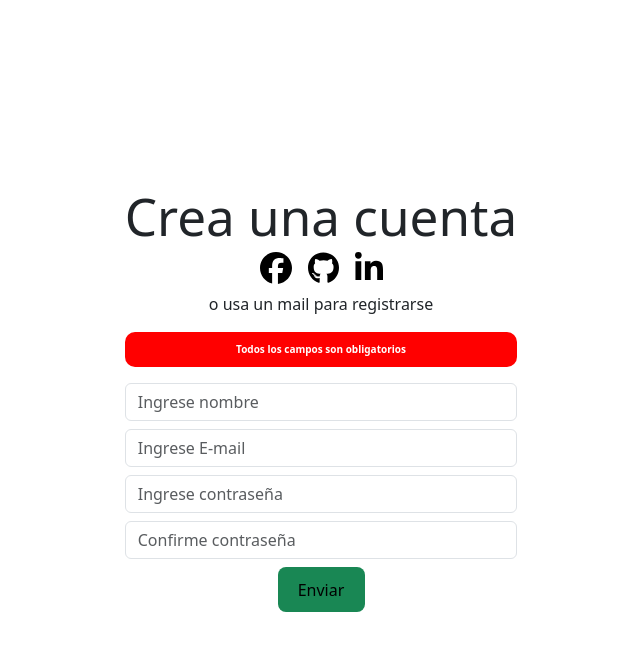
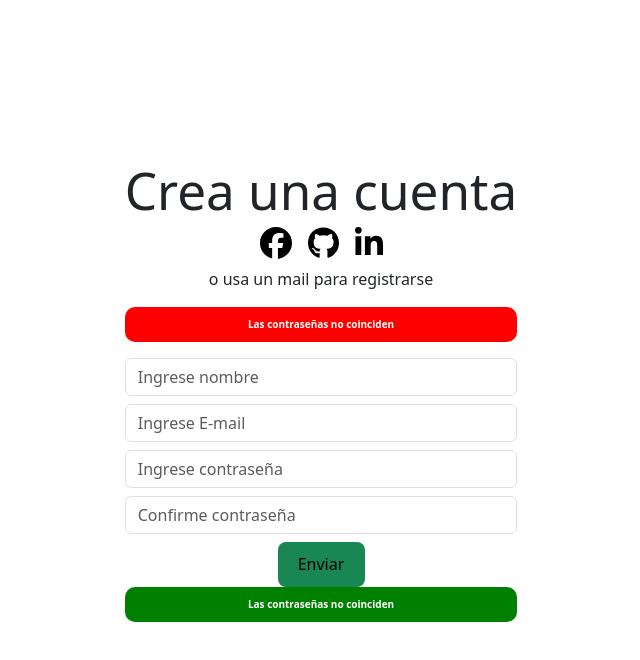
Before and after one commit to andreaendigital/react_estadosconformulario, a React (Vite) app: page / in a window 1280 px wide. Both pictures are taken after typing "Sample", "name@example.com", "Sample123" into the empty fields and a click on the button "Enviar". Shown: the top 660 px of the page, without its empty margins (319-959 px from the left). Built offline with nearby package versions, Linux system fonts and the light colour scheme.

Commit message:
agregamos el state al componente app para mensaje de error y exito

```diff
--- a/src/App.css
+++ b/src/App.css
@@ -20,3 +20,13 @@
   border-radius: 10px;
   font-size: 10px;
 }
+
+.exito {
+  padding: 10px;
+  color: white;
+  background-color: green;
+  text-align: center;
+  font-weight: bold;
+  border-radius: 10px;
+  font-size: 10px;
+}
--- a/src/App.jsx
+++ b/src/App.jsx
@@ -3,11 +3,15 @@ import "./App.css";
 import Registro from "./componentes/registro/Registro";
 
 function App() {
+  const [mensajeError, setMensajeError] = useState(""); // Estado para mensaje de error o éxito
+  //mensajeError es el estado que almacena el mensaje de erro o éxito y
+  //setMensajeError es la función para actualizar ese estado
 
 
   return (
     <>
-      <Registro />
+            <Registro mensajeError={mensajeError} setMensajeError={setMensajeError} />
+            {/* llamando al mensaje por props  */}
     </>
   );
 }
--- a/src/componentes/alert/Alert.jsx
+++ b/src/componentes/alert/Alert.jsx
@@ -1,10 +1,44 @@
-import { useState } from "react";
-const Alert = ({ emailError, passwordError, datosError }) => {
+// import { useState } from "react";
+// const Alert = ({ emailError, passwordError, datosError }) => {
+//   return (
+//     <>
+//       {datosError && <p className="error">Todos los campos son obligatorios</p>}
+//       {emailError && <p className="error">Formato de mail incorrecto</p>}
+//       {passwordError && <p className="error">Contraseña incorrecta</p>}
+//     </>
+//   );
+// };
+// const Alert = ({ mensajeError }) => {
+//   return (
+//     <>
+//       {mensajeError && <p className={mensajeError.includes("error") ? "error" : "exito"}>{mensajeError}</p>}
+//     </>
+//   );
+// };
+// export default Alert;
+
+import React from "react";
+
+const Alert = ({ mensajeError }) => {
+  // Determinar el tipo de mensaje según el contenido de mensajeError
+  const renderizarMensaje = () => {
+    if (!mensajeError) {
+      return null; // No renderizar ningún mensaje si mensajeError está vacío
+    }
+
+    // Determinar el tipo de mensaje (error o éxito) basado en el contenido de mensajeError
+    const esError = mensajeError.toLowerCase().includes("error");
+
+    return (
+      <p className={esError ? "error" : "exito"}>
+        {mensajeError}
+      </p>
+    );
+  };
+
   return (
     <>
-      {datosError && <p className="error">Todos los campos son obligatorios</p>}
-      {emailError && <p className="error">Formato de mail incorrecto</p>}
-      {passwordError && <p className="error">Contraseña incorrecta</p>}
+      {renderizarMensaje()}
     </>
   );
 };
--- a/src/componentes/formulario/Formulario.jsx
+++ b/src/componentes/formulario/Formulario.jsx
@@ -1,6 +1,6 @@
-import { useState } from "react";
+import React, { useState } from "react";
 
-const Formulario = () => {
+const Formulario = ({ mensajeError, setMensajeError }) => {
   //Estados del formulario
   const [nombre, setNombre] = useState("");
   const [email, setEmail] = useState("");
@@ -18,10 +18,12 @@ const Formulario = () => {
     //Validación de los datos/inputs;
     if (nombre === "" || email === "" || password === "" || confirmar === "") {
       setError(true);
+      setMensajeError("Todos los campos son obligatorios");
       return; // si existe error, no avanza en la lógica del programa
     }
     if (password !== confirmar) {
       setError(true);
+      setMensajeError("Las contraseñas no coinciden");
       setNombre("");
       setEmail("");
       setPassword("");
@@ -30,6 +32,7 @@ const Formulario = () => {
     }
     // Si el formulario se envía correctamente devolvemos todos nuestros inputs al inicio, se resetea el formulario
     setError(false); //elimina el mensaje de error
+    setMensajeError("Registro exitoso"); // Mensaje de éxito
     setNombre("");
     setEmail("");
     setPassword("");
@@ -46,9 +49,15 @@ const Formulario = () => {
     <>
       <form className="formulario" onSubmit={validarDatos}>
         {/* cuando el formulario se envie se ejecuta función de validar datos */}
-        {error ? (
+        {/* {error ? (
           <p className="error">Todos los campos son obligatorios</p>
-        ) : null}
+        ) : null} */}
+
+        {/* {mensajeError && (
+          <p className={error ? "error" : "exito"}>{mensajeError}</p>
+        )} */}
+
+        {mensajeError && <p className="error">{mensajeError}</p>}
 
         <div className="form-group my-2">
           <input
--- a/src/componentes/registro/Registro.jsx
+++ b/src/componentes/registro/Registro.jsx
@@ -3,10 +3,10 @@ import Alert from "../alert/Alert";
 import Formulario from "../formulario/Formulario";
 import SocialButton from "../socialbutton/SocialButton";
 
-function Registro() {
-  const [emailError, setEmailError] = useState(false);
-  const [passwordError, setPasswordError] = useState(false);
-  const [datosError, setDatosError] = useState(false);
+function Registro({ mensajeError, setMensajeError }) {
+  // const [emailError, setEmailError] = useState(false);
+  // const [passwordError, setPasswordError] = useState(false);
+  // const [datosError, setDatosError] = useState(false);
 
   return (
     <>
@@ -17,12 +17,16 @@ function Registro() {
         <SocialButton social="linkedin" />
       </div>
       <p>o usa un mail para registrarse</p>
-      <Formulario />
-      <Alert
+      {/* <Formulario setMensajeError={setMensajeError} /> */}
+      <Formulario mensajeError={mensajeError} setMensajeError={setMensajeError} />
+
+      <Alert mensajeError={mensajeError} />
+
+      {/* <Alert
         emailError={emailError}
         passwordError={passwordError}
         datosError={datosError}
-      />
+      /> */}
     </>
   );
 }
```
